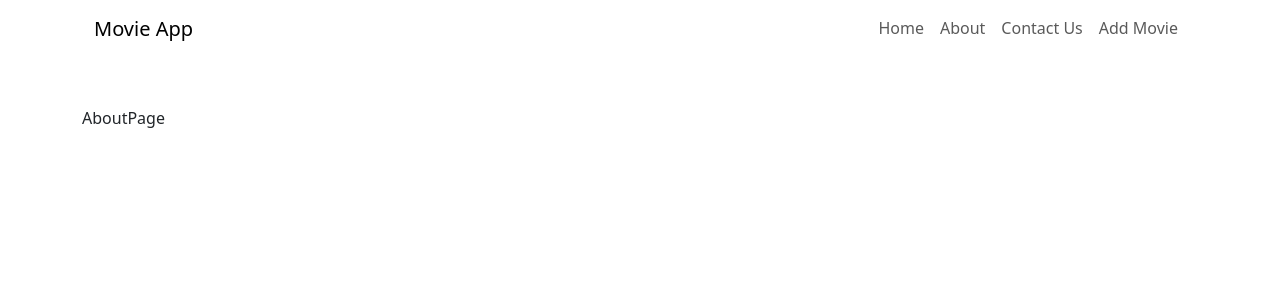
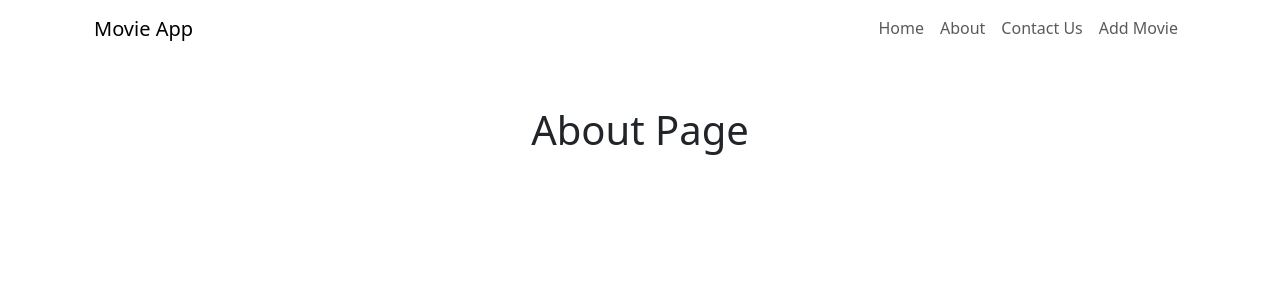
Before and after one commit to Ibn-Maged/movie-app, a React (Vite) app: page /about in a window 1280 px wide. Shown: the top 300 px of the page. Built offline with nearby package versions, Linux system fonts and the light colour scheme; no server answers.

Commit message:
added some stylings to about, contact, and not found pages

```diff
--- a/src/pages/AboutPage.jsx
+++ b/src/pages/AboutPage.jsx
@@ -1,5 +1,5 @@
 export const AboutPage = () => {
   return (
-    <div>AboutPage</div>
+    <h1 className="text-center">About Page</h1>
   )
 }
--- a/src/pages/ContactUs.jsx
+++ b/src/pages/ContactUs.jsx
@@ -1,5 +1,5 @@
 export const ContactUs = () => {
   return (
-    <div>ContactUs</div>
+    <h1 className="text-center">Contact Us</h1>
   )
 }
--- a/src/pages/NotFound.jsx
+++ b/src/pages/NotFound.jsx
@@ -1,6 +1,6 @@
 const NotFound = () => {
   return (
-    <div>NotFound</div>
+    <h1 className="text-center">404: The Requsted Page was not Found</h1>
   )
 }
 
```
